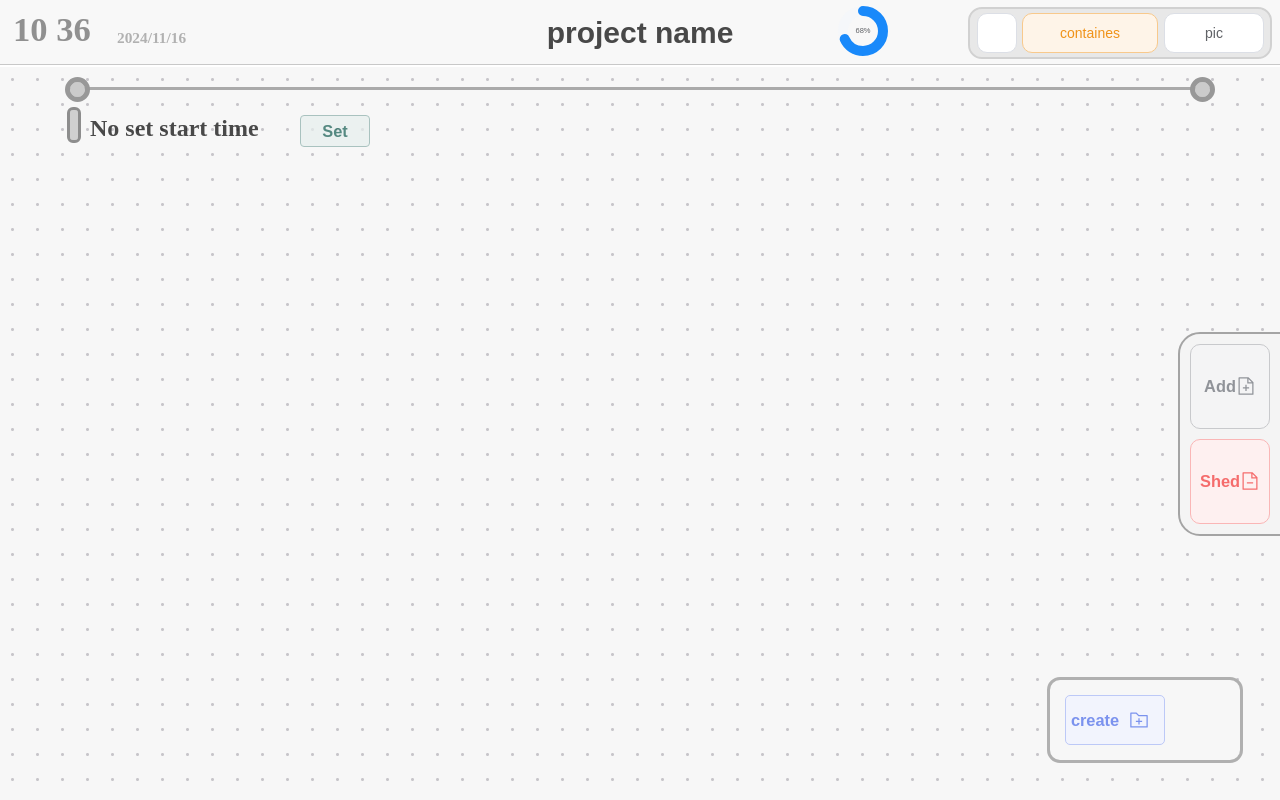
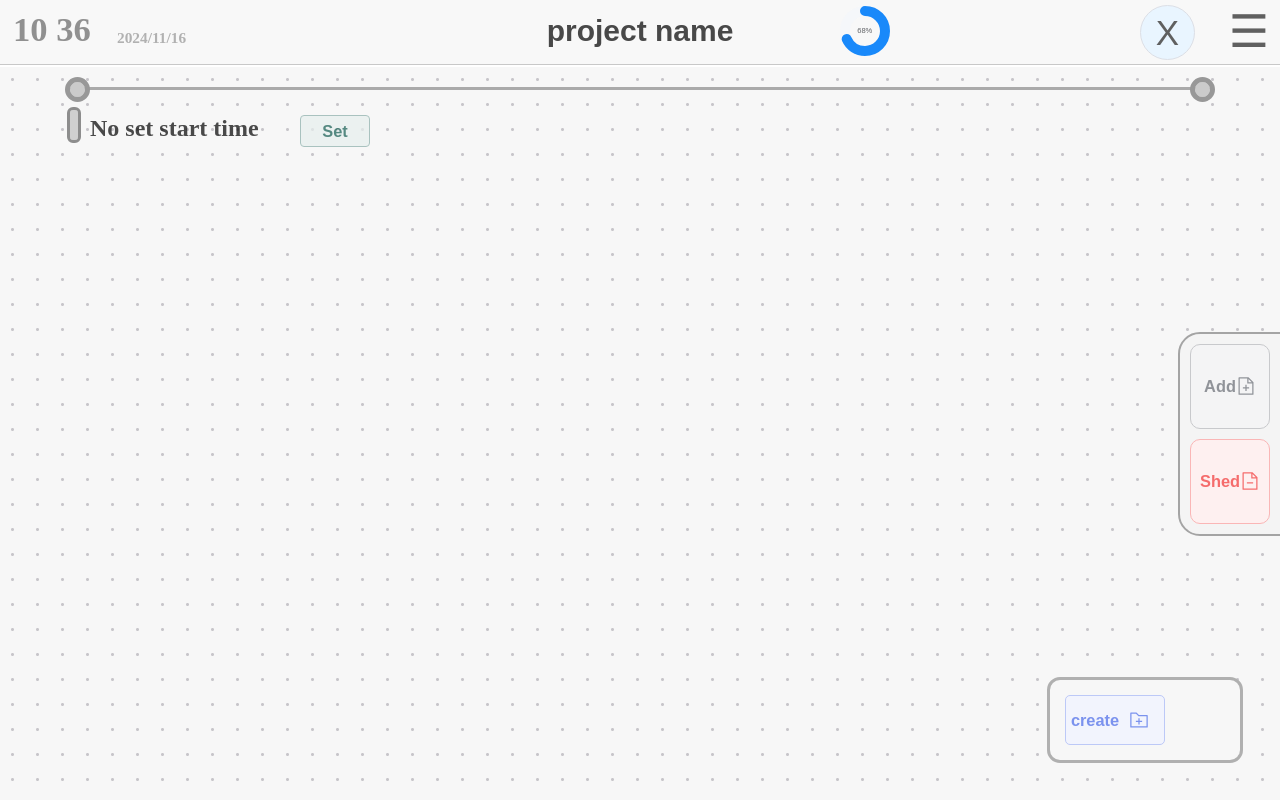
Before and after one commit to wuming082/program_web, a Vue app in the folder codesource-vue/: page / in a window 1280 px wide. Built offline with nearby package versions, Linux system fonts and the light colour scheme.

Commit message:
停用了原先的BottonList，更改为PageMenu+UserAvatar

```diff
--- a/codesource-vue/src/components/HeadDisplay.vue
+++ b/codesource-vue/src/components/HeadDisplay.vue
@@ -1,9 +1,10 @@
 <template>
     <div id="Head">
-        <button id="projectName">
+        <show-time></show-time>
+        <el-button id="projectName">
             project name
-        </button>
-        <button id="pieChartButton">
+        </el-button>
+        <el-button id="pieChartButton">
             <el-progress
                 type="circle"
                 :percentage="inlong"
@@ -11,18 +12,22 @@
                 :width="50"
                 :color="customColors"
             />
-        </button>
-        <Botton-list id="bottonlist"></Botton-list>
-        <show-time></show-time>
+        </el-button>
+        <!-- <Botton-list id="bottonlist"></Botton-list>，注释掉了原先的按钮列表 -->
+        <UserAvatar id="useravatar"></UserAvatar>
+        <PageMenu id="pagemenu"></PageMenu>
         <!-- 临时隐藏了原有的进度条 -->
         <progress-bar-main v-if="false" id="progress" :stroke-width="80" :Linelong="inlong"></progress-bar-main>
     </div>
 </template>
 
 <script>
-import BottonList from './HeaddisplayComponents/BottonList.vue';
+// import BottonList from './HeaddisplayComponents/BottonList.vue';
 import ShowTime from './HeaddisplayComponents/ShowTime.vue';
-import ProgressBarMain from './ProgressBarMain.vue';
+// import ProgressBarMain from './ProgressBarMain.vue';
+import PageMenu from './HeaddisplayComponents/PageMenu.vue';
+import UserAvatar from './HeaddisplayComponents/UserAvatar.vue';
+
 
 export default{
     data(){
@@ -38,10 +43,12 @@ export default{
         }
     },
     components:{
-        BottonList,
-        ShowTime,
-        ProgressBarMain,
-    },
+    // BottonList,
+    ShowTime,
+    // ProgressBarMain,
+    PageMenu,
+    UserAvatar,
+},
     props:{
         inlong:Number
     }
@@ -69,6 +76,8 @@ export default{
     -webkit-user-select: none; /* 适用于谷歌浏览器和Safari */ -moz-user-select: none; /* 适用于火狐浏览器 */ -ms-user-select: none; /* 适用于Internet Explorer/Edge */ user-select: none; /* 适用于支持CSS3的浏览器 */
     position: absolute;
     top: 50%;
+    padding: 0%;
+    margin: 0%;
     transform: translateY(-50%);
 }
 
@@ -80,11 +89,12 @@ export default{
     user-select: none; /* 适用于支持CSS3的浏览器 */
     position: fixed;
     top: 0px;
-    left: calc(65%); /* 紧挨着 projectName 右侧 */
+    left: calc(64.2%); /* 紧挨着 projectName 右侧 */
     text-align: center;
-    height: 65px;
+    height: 62px;
+    width: 62px;
+    margin-bottom: 3px;
     z-index: 1000;
-
     /* 按钮样式 */
     color: #484848;
 
@@ -95,12 +105,12 @@ export default{
     border: none; /* 移除边框 */
     box-shadow: none; /* 移除阴影 */
     outline: none; /* 移除点击时的轮廓 */
-    transition: transform 0.2s ease, box-shadow 0.2s ease;
+    transition: transform 0.1s ease, box-shadow 0.1s ease;
 }
 
 #pieChartButton:hover {
     transform: translateY(2px); /* 悬浮时略微下凹 */
-    box-shadow: 0 2px 4px rgba(0, 0, 0, 0.1); /* 悬浮时添加阴影 */
+    box-shadow: 0 3px 6px rgba(0, 0, 0, 0.1); /* 悬浮时添加阴影 */
 }
 
 #pieChartButton:active {
@@ -118,7 +128,8 @@ export default{
     transform: translateX(-50%); /* 通过偏移实现精确居中 */
     text-align: center; /* 文本居中 */
     width: 30%; /* 宽度根据内容自适应 */
-    height: 65px;
+    height: 62px;
+    margin-bottom: 3px;
     z-index: 1000; /* 确保元素在最上层 */
 
     /* 按钮样式 */
@@ -134,12 +145,12 @@ export default{
     border: none; /* 移除边框 */
     box-shadow: none; /* 移除阴影 */
     outline: none; /* 移除点击时的轮廓 */
-    transition: transform 0.2s ease, box-shadow 0.2s ease; /*缓动效果*/
+    transition: transform 0.1s ease, box-shadow 0.1s ease; /*缓动效果*/
 }
 
 #projectName:hover {
     transform: translateX(-50%) translateY(2px); /* 悬浮时略微下凹 */
-    box-shadow: 0 2px 4px rgba(0, 0, 0, 0.1); /* 悬浮时添加阴影 */
+    box-shadow: 0 3px 6px rgba(0, 0, 0, 0.1); /* 悬浮时添加阴影 */
 }
 
 #projectName:active {
@@ -148,4 +159,20 @@ export default{
     box-shadow: 0 1px 2px rgba(0, 0, 0, 0.1); /* 点击时阴影变小 */
 }
 
+#pagemenu{
+    -webkit-user-select: none; /* 适用于谷歌浏览器和Safari */ -moz-user-select: none; /* 适用于火狐浏览器 */ -ms-user-select: none; /* 适用于Internet Explorer/Edge */ user-select: none; /* 适用于支持CSS3的浏览器 */
+    position: fixed; /* 固定在页面上 */
+    top: 0px; /* 距离顶部距离 */
+    right: 0px; /* 距离右侧距离 */
+    z-index: 1000; /* 确保元素在最上层 */
+}
+
+#useravatar{
+    -webkit-user-select: none; /* 适用于谷歌浏览器和Safari */ -moz-user-select: none; /* 适用于火狐浏览器 */ -ms-user-select: none; /* 适用于Internet Explorer/Edge */ user-select: none; /* 适用于支持CSS3的浏览器 */
+    position: fixed; /* 固定在页面上 */
+    top: 0px; /* 距离顶部距离 */
+    right: 80px; /* 距离右侧距离 */
+    z-index: 1000; /* 确保元素在最上层 */
+}
+
 </style>
--- /dev/null
+++ b/codesource-vue/src/components/HeaddisplayComponents/PageMenu.vue
@@ -0,0 +1,46 @@
+<template>
+    <el-button class="menu-button">
+        <span class="icon">☰</span>
+    </el-button>
+</template>
+
+<script>
+export default {
+    data() {
+        return {};
+    },
+    methods: {}
+};
+</script>
+
+<style scoped>
+.menu-button {
+    width: 62px; /* 设置按钮宽度 */
+    height: 62px; /* 设置按钮高度 */
+    margin-bottom: 3px;
+    padding: 0; /* 去除内边距 */
+    background-color: transparent; /* 背景透明 */
+    border: none; /* 去除边框 */
+    display: flex;
+    align-items: center;
+    justify-content: center;
+    cursor: pointer; /* 鼠标悬停时显示为手型 */
+    transition: transform 0.1s ease, box-shadow 0.1s ease; /*缓动效果*/
+}
+
+.menu-button:hover {
+    transform: translateY(2px); /* 悬浮时略微下凹 */
+    box-shadow: 0 3px 6px rgba(0, 0, 0, 0.1); /* 悬浮时添加阴影 */
+}
+
+.menu-button:active {
+    transform: translateY(4px); /* 点击时进一步下凹 */
+    color: #303030; /* 点击时颜色加深 */
+    box-shadow: 0 1px 2px rgba(0, 0, 0, 0.1); /* 点击时阴影变小 */
+}
+
+.icon {
+    font-size: 45px; /* 设置图标大小 */
+    color: #606060; /* 设置图标颜色 */
+}
+</style>
--- /dev/null
+++ b/codesource-vue/src/components/HeaddisplayComponents/UserAvatar.vue
@@ -0,0 +1,44 @@
+<template>
+    <el-button class="user-button" circle>
+        <span class="icon">X</span>
+    </el-button>
+</template>
+
+<script>
+export default {
+    data() {
+        return {};
+    },
+    methods: {}
+};
+</script>
+
+<style scoped>
+.user-button {
+    width: 55px; /* 设置按钮宽度 */
+    height: 55px; /* 设置按钮高度 */
+    margin: 5px;
+    padding: 0; /* 去除内边距 */
+    background-color: #e9f5ff; /* 背景透明 */
+    display: flex;
+    align-items: center;
+    justify-content: center;
+    cursor: pointer; /* 鼠标悬停时显示为手型 */
+    transition: transform 0.1s ease, box-shadow 0.1s ease; /*缓动效果*/
+}
+
+.user-button:hover {
+    box-shadow: 0 3px 6px rgba(0, 0, 0, 0.1); /* 悬浮时添加阴影 */
+}
+
+.user-button:active {
+    transform: translateY(2px); /* 悬浮时略微下凹 */
+    color: #303030; /* 点击时颜色加深 */
+    box-shadow: 0 1px 2px rgba(0, 0, 0, 0.1); /* 点击时阴影变小 */
+}
+
+.icon {
+    font-size: 35px; /* 设置图标大小 */
+    color: #606060; /* 设置图标颜色 */
+}
+</style>
```
